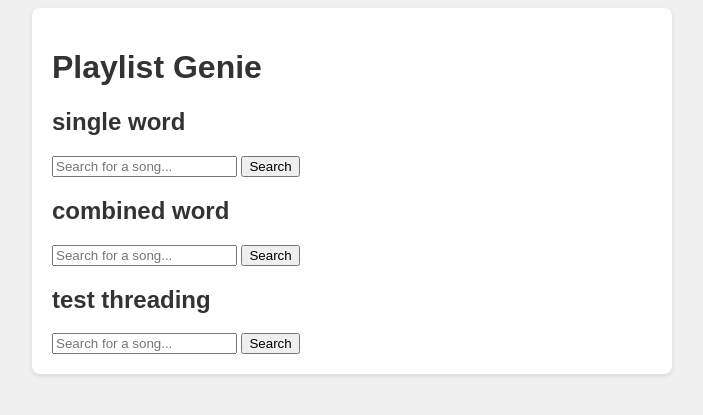
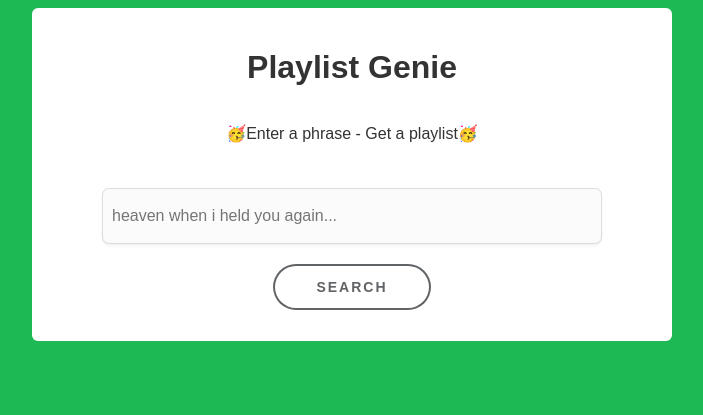
Before and after one commit to rouxsparrow/playlist-genie, a Flask app: page / in a window 1280 px wide. Shown: the top 415 px of the page, without its empty margins (288-991 px from the left). Run offline with Flask 2, Linux system fonts and the light colour scheme.

Commit message:
add loading screen, create playlist

```diff
--- a/app/static/css/style.css
+++ b/app/static/css/style.css
@@ -1,6 +1,6 @@
 body {
     font-family: 'Arial', sans-serif;
-    background-color: #f0f0f0;
+    background-color: #1db954;
     color: #333;
 }
 
@@ -9,8 +9,84 @@ body {
     margin: auto;
     padding: 20px;
     background-color: #fff;
-    border-radius: 8px;
-    box-shadow: 0 2px 4px rgba(0,0,0,0.1);
+    border-radius: 6px;
+}
+
+.search-container {
+    display: flex;
+    flex-direction: column;
+    align-items: center;
+    justify-content: center;
+    text-align: center;
+}
+.search-container form {
+    margin-top: 20px;
+    width: 100%;
+}
+.search-container input, .search-container button {
+    margin: 10px 0; /* Adjust spacing around the input and button */
+}
+
+.results-container form {
+    margin-top: 20px;
+    width: 100%;
+}
+.results-container input, .results-container button {
+    margin: 10px 0; /* Adjust spacing around the input and button */
+}
+
+.playlist-container {
+    display: flex;
+    flex-direction: column;
+    align-items: center;
+    justify-content: center;
+    text-align: center;
+}
+
+
+button {
+    display: inline-block;
+    outline: none;
+    cursor: pointer;
+    color: #fff;
+    font-size: 14px;
+    line-height: 1;
+    border-radius: 500px;
+    transition-property: background-color,border-color,color,box-shadow,filter;
+    transition-duration: .3s;
+    border: 1px solid transparent;
+    letter-spacing: 2px;
+    min-width: 160px;
+    text-transform: uppercase;
+    white-space: normal;
+    font-weight: 700;
+    text-align: center;
+    padding: 16px 14px 18px;
+    color: #616467;
+    box-shadow: inset 0 0 0 2px #616467;
+    background-color: #fff;
+    height: 48px;
+    :hover{
+        color: #fff;
+        background-color: #616467;
+    }
+}
+
+input[type="text"] {
+    padding: 7px;
+    margin: 10px;
+    border-radius: 6px;
+    font-size: 16px;
+    background: #fbfbfb;
+    border: 2px solid transparent;
+    height: 36px;
+    width: 80%;
+    box-shadow: 0 0 0 1px #dddddd, 0 2px 4px 0 rgb(0 0 0 / 7%), 0 1px 1.5px 0 rgb(0 0 0 / 5%);
+    :focus{
+        border: 2px solid #000;
+        border-radius: 4px;
+    }
+
 }
 
 table {
@@ -35,3 +111,16 @@ img {
     width: 100px;
     height: auto;
 }
+div#loading {
+    position: fixed; /* Fixed position to cover the entire screen */
+    top: 0;
+    left: 0;
+    width: 100vw; /* Full viewport width */
+    height: 100vh; /* Full viewport height */
+    background: url(../images/loading/roll.gif) no-repeat center center;
+    background-size: 60%; /* Adjust the background image size to be 60% of the div size */
+    display: none;
+    justify-content: center; /* Center horizontally */
+    align-items: center; /* Center vertically */
+    z-index: 1000; /* Ensure it's above other content */
+}
--- a/app/templates/base.html
+++ b/app/templates/base.html
@@ -5,6 +5,7 @@
     <meta name="viewport" content="width=device-width, initial-scale=1.0">
     <title>Playlist Genie</title>
     <link rel="stylesheet" href="{{ url_for('static', filename='css/style.css') }}">
+    <script src="https://code.jquery.com/jquery-3.5.1.min.js"></script>
 </head>
 <body>
     <nav>
--- a/app/templates/index.html
+++ b/app/templates/index.html
@@ -1,13 +1,15 @@
 {% extends 'base.html' %}
 {% block content %}
-<div class="search-container">
+<div id="loading"></div>
+<div class="search-container" id="content">
     <h1>Playlist Genie</h1>
-    <h2>single word</h2>
-    <form action="/single_word_search" method="post">
-        <input type="text" name="text" placeholder="Search for a song...">
-        <button type="submit">Search</button>
+    <p>🥳Enter a phrase - Get a playlist🥳</p>
+    <form action="/thread" method="post">
+        <input type="text" name="text" placeholder="heaven when i held you again...">
+        <br>
+        <button type="submit" onclick="loading()">Search</button>
     </form>
-    <h2>combined word</h2>
+    <!-- <h2>combined word</h2>
     <form action="/search" method="post">
         <input type="text" name="text" placeholder="Search for a song...">
         <button type="submit">Search</button>
@@ -16,6 +18,12 @@
     <form action="/thread" method="post">
         <input type="text" name="text" placeholder="Search for a song...">
         <button type="submit">Search</button>
-    </form>
+    </form> -->
 </div>
+<script type="text/javascript">// <![CDATA[
+    function loading(){
+        $("#loading").show();
+        $("#content").hide();
+    }
+// ]]></script>
 {% endblock %}
--- a/app/views.py
+++ b/app/views.py
@@ -1,6 +1,6 @@
-from flask import Blueprint, render_template, request, session
-import requests, os, logging, sys, re
-from urllib.parse import quote  # For URL encoding the query
+from flask import Blueprint, render_template, request, session, redirect, url_for
+import requests, os, logging, sys, re, json
+import urllib.parse
 from dotenv import load_dotenv
 from flask import request, render_template
 from datetime import datetime, timedelta
@@ -8,46 +8,87 @@ import time
 from concurrent.futures import ThreadPoolExecutor, as_completed
 
 load_dotenv()
-logging.basicConfig(stream=sys.stderr, level=logging.INFO)
+logging.basicConfig(filename="app.log",filemode="w", level=logging.INFO)
 main = Blueprint('main', __name__)
 
 def authenticate_spotify():
     auth_url = "https://accounts.spotify.com/api/token"
+    # logging.info(f"Auth code: {os.getenv('SPOTIFY_AUTHORIZATION_CODE')}")
+    headers = {'Authorization': f"Basic {os.getenv('SPOTIFY_CLIENT_ID')}:{os.getenv('SPOTIFY_CLIENT_SECRET')}"}
+    response = requests.post(auth_url, headers, {
+        'grant_type': 'authorization_code',
+        'code': os.getenv('SPOTIFY_AUTHORIZATION_CODE'),
+        'redirect_uri': os.getenv('REDIRECT_URI'),
+        'client_id': os.getenv('SPOTIFY_CLIENT_ID'),
+        'client_secret': os.getenv('SPOTIFY_CLIENT_SECRET'),
+    })
+
+    auth_data = response.json()
+    access_token = auth_data.get('access_token')
+    refresh_token = auth_data.get('refresh_token')  # Save refresh token
+    expires_in = auth_data.get('expires_in')  # Time in seconds until the token expires
+
+    # Calculate the expiry time as a datetime object
+    expiry_time = datetime.now() + timedelta(seconds=expires_in)
+
+    # Write the access token, refresh token, and its expiry time to a file
+    with open(os.getenv('TOKEN_FILE_PATH'), 'w') as token_file:
+        token_file.write(access_token + '\n')
+        token_file.write(refresh_token + '\n')  # Store the refresh token
+        token_file.write(str(expiry_time.timestamp()))
+
+    return access_token
+
+def refresh_access_token(refresh_token):
+    auth_url = "https://accounts.spotify.com/api/token"
     response = requests.post(auth_url, {
-        'grant_type': 'client_credentials',
+        'grant_type': 'refresh_token',
+        'refresh_token': refresh_token,
         'client_id': os.getenv('SPOTIFY_CLIENT_ID'),
         'client_secret': os.getenv('SPOTIFY_CLIENT_SECRET'),
     })
     auth_data = response.json()
     access_token = auth_data.get('access_token')
-    expires_in = auth_data.get('expires_in')  # Time in seconds until the token expires
+    expires_in = auth_data.get('expires_in', 3600)  # Use default 1 hour if not provided
 
-    # Calculate the expiry time as a datetime object
+    # Calculate the new expiry time
     expiry_time = datetime.now() + timedelta(seconds=expires_in)
 
-    # Write the access token and its expiry time to a file
+    # Rewrite the token file with the new access token while preserving the refresh token
     with open(os.getenv('TOKEN_FILE_PATH'), 'w') as token_file:
         token_file.write(access_token + '\n')
+        token_file.write(refresh_token + '\n')  # Re-store the refresh token
         token_file.write(str(expiry_time.timestamp()))
 
     return access_token
 
+
 def get_spotify_token():
     try:
-        # Attempt to read the access token and expiry time from the file
         with open(os.getenv('TOKEN_FILE_PATH'), 'r') as token_file:
-            access_token = token_file.readline().strip()
-            expiry_time = float(token_file.readline().strip())
+            lines = token_file.readlines()
+            logging.info(f"Lines: {lines}")
+            logging.info(f"Length of lines: {len(lines)}")
+            if len(lines) < 2:
+                raise ValueError("Token file is empty or invalid")
+            access_token = lines[0].strip()
+            refresh_token = lines[1].strip()  # Read the refresh token directly from lines
+            expiry_time = float(lines[2].strip())
 
         current_time = datetime.now().timestamp()
+        logging.info(f"Current time: {current_time}")
+        logging.info(f"Expiry time: {expiry_time}")
+        logging.info(f"Current time >= expiry time: {current_time >= expiry_time}")
         if current_time >= expiry_time:
-            # If the token is expired, re-authenticate and get a new token
-            return authenticate_spotify()
+            # Refresh the token if it has expired
+            return refresh_access_token(refresh_token)
         else:
             return access_token
-    except FileNotFoundError:
-        # If the token file does not exist, authenticate to create it
+    except (FileNotFoundError, ValueError):
+        # If the token file does not exist, empty then authenticate to create it
+        logging.info("Token file not found or invalid, re-authenticating")
         return authenticate_spotify()
+
 
 def search_spotify(query,access_token):
     # access_token = get_spotify_token()
@@ -73,11 +114,11 @@ def search_spotify(query,access_token):
                 return {
                     'name': track['name'],
                     'artist': ", ".join(artist['name'] for artist in track['artists']),
+                    'song_uri': track['uri'],
                     'album_art': track['album']['images'][0]['url'] if track['album']['images'] else None
                 }
         offset += limit
     return None
-    # Return an empty list if no match is found
 
 def search_with_offset(query, access_token, offset):
     headers = {'Authorization': f'Bearer {access_token}'}
@@ -115,7 +156,6 @@ def search_thread(query, access_token):
                     return track  # Return the first match found
 
             offsets = [offset + 250 for offset in offsets]  # Increase each offset by 250 for the next iteration
-            logging.info(f"Retrying with new offsets: {offsets}")
     return None  # No match found after all attempts
 
 
@@ -163,10 +203,12 @@ def single_word_search():
     for word in words:
         result = search_spotify(word,access_token)
         if not result:
-            result = {'name': 'song <br>' + word + '<br> not found', 'artist': 'sorry :<', 'album_art': '/static/images/me_sorry.jpg'}
+            result = {'name': 'song <br><b>' + word + '</b><br> not found', 'artist': 'sorry :<', 'album_art': '/static/images/me_sorry.jpg'}
         logging.info(f"Found result: {result}")
         results.append(result)
     logging.info(f"Final results: {results}")
+    valid_results = [res for res in results if res['album_art'] != '/static/images/me_sorry.jpg']
+    session['results'] = valid_results
     global_end_time = time.time()
     logging.info(f"Total time taken: {global_end_time - global_start_time:.2f} seconds")
     # The result is either a list with one item or an empty list
@@ -223,7 +265,63 @@ def thread():
         logging.info(f"Found result: {result}")
         results.append(result)
     logging.info(f"Final results: {results}")
+    valid_results = [res for res in results if res['album_art'] != '/static/images/me_sorry.jpg']
+    session['results'] = valid_results
     global_end_time = time.time()
     logging.info(f"Total time taken: {global_end_time - global_start_time:.2f} seconds")
     # The result is either a list with one item or an empty list
     return render_template('results.html', songs=results, query=text)
+
+@main.route('/create_playlist', methods=['POST'])
+def create_playlist():
+    access_token = get_spotify_token()
+    user_id = 'rouxsparrow'
+    playlist_name = request.form['playlist_name']
+    logging.info(f"Playlist name: {playlist_name}")
+    # Create a new playlist
+    playlist_info = create_new_playlist(access_token, user_id, playlist_name)
+    playlist_id = playlist_info['id']
+    playlist_url = playlist_info['external_urls']['spotify']
+    # Assuming you have a way to retrieve song URIs from the previous search results
+    song_uris = get_song_uris_from_session()
+
+    # Add songs to the playlist
+    response = add_songs_to_playlist(access_token, playlist_id, song_uris)
+    logging.info(f"Response: {response}")
+    return render_template('playlist.html', playlist_url=playlist_url)
+
+def create_new_playlist(access_token, user_id, playlist_name):
+    """Create a new Spotify playlist for the user and return its ID."""
+    endpoint = f"https://api.spotify.com/v1/users/{user_id}/playlists"
+    logging.info(f"Endpoint: {endpoint}")
+    headers = {
+        "Authorization": f"Bearer {access_token}",
+        "Content-Type": "application/json"
+    }
+    payload = json.dumps({
+        "name": playlist_name,
+        "description": "Created with Playlist Genie",
+        "public": True
+    })
+    logging.info(f"Payload: {payload}")
+    logging.info(f"Headers: {headers}")
+    response = requests.post(endpoint, headers=headers, data=payload)
+    playlist_info = response.json()
+    logging.info(f"Playlist info: {playlist_info}")
+    return playlist_info
+
+def add_songs_to_playlist(access_token, playlist_id, song_uris):
+    """Add songs to the specified Spotify playlist."""
+    endpoint = f"https://api.spotify.com/v1/playlists/{playlist_id}/tracks"
+    headers = {
+        "Authorization": f"Bearer {access_token}",
+        "Content-Type": "application/json"
+    }
+    payload = json.dumps({
+        "uris": song_uris
+    })
+    response = requests.post(endpoint, headers=headers, data=payload)
+    return response.json()
+
+def get_song_uris_from_session():
+    return [song['song_uri'] for song in session['results']]
```
Also changed, not shown: app/templates/loading.html (added, +114 -0 lines), app/templates/playlist.html (added, +28 -0 lines), app/templates/results.html (+8 -1 lines), app/test.py (+55 -0 lines), spotify_token.txt (+3 -2 lines), app/static/images/bg.jpg (added), app/static/images/loading/flip.gif (added), app/static/images/loading/handshake2.gif (added), app/static/images/loading/handshake3.gif (added), app/static/images/loading/roll.gif (added), spotify_user.txt (added), 4 other files.
